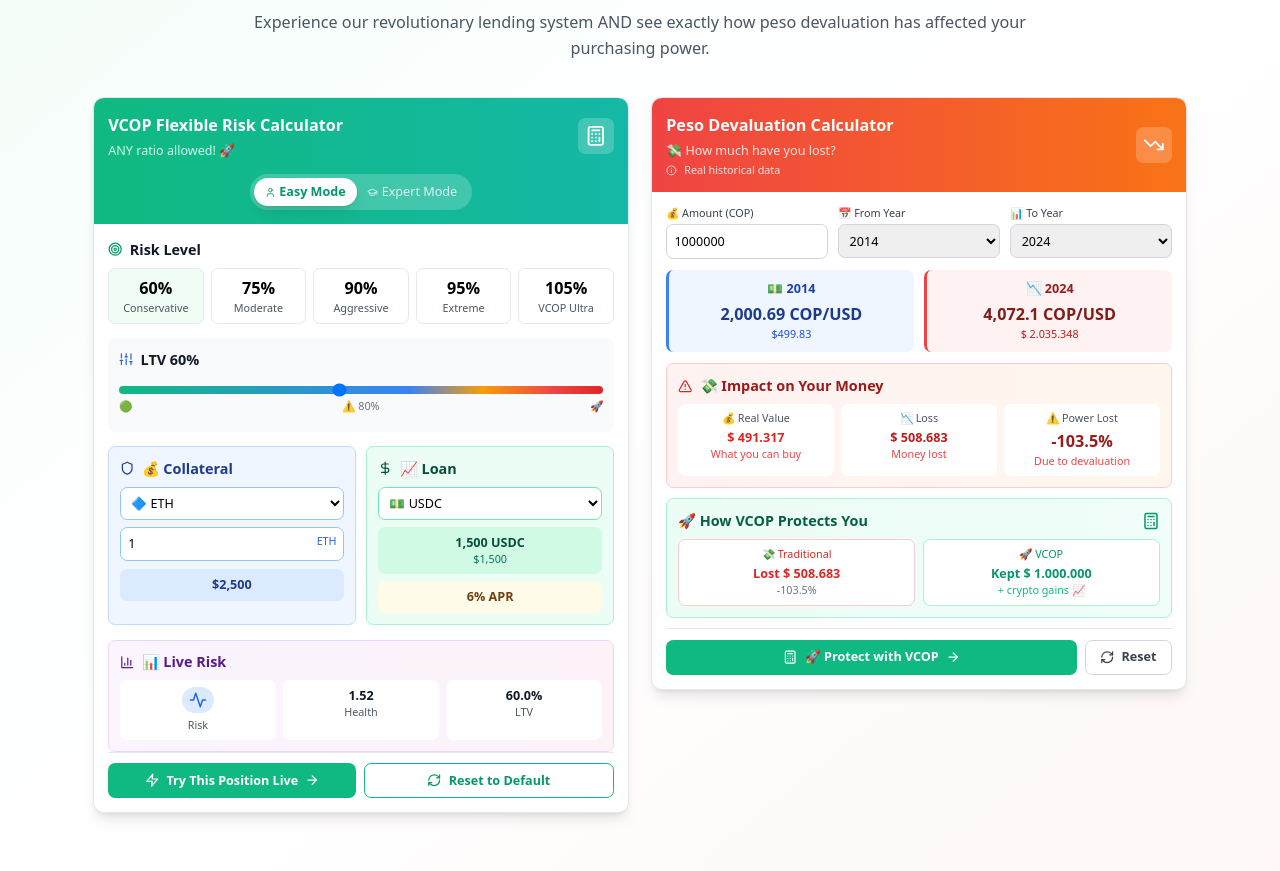
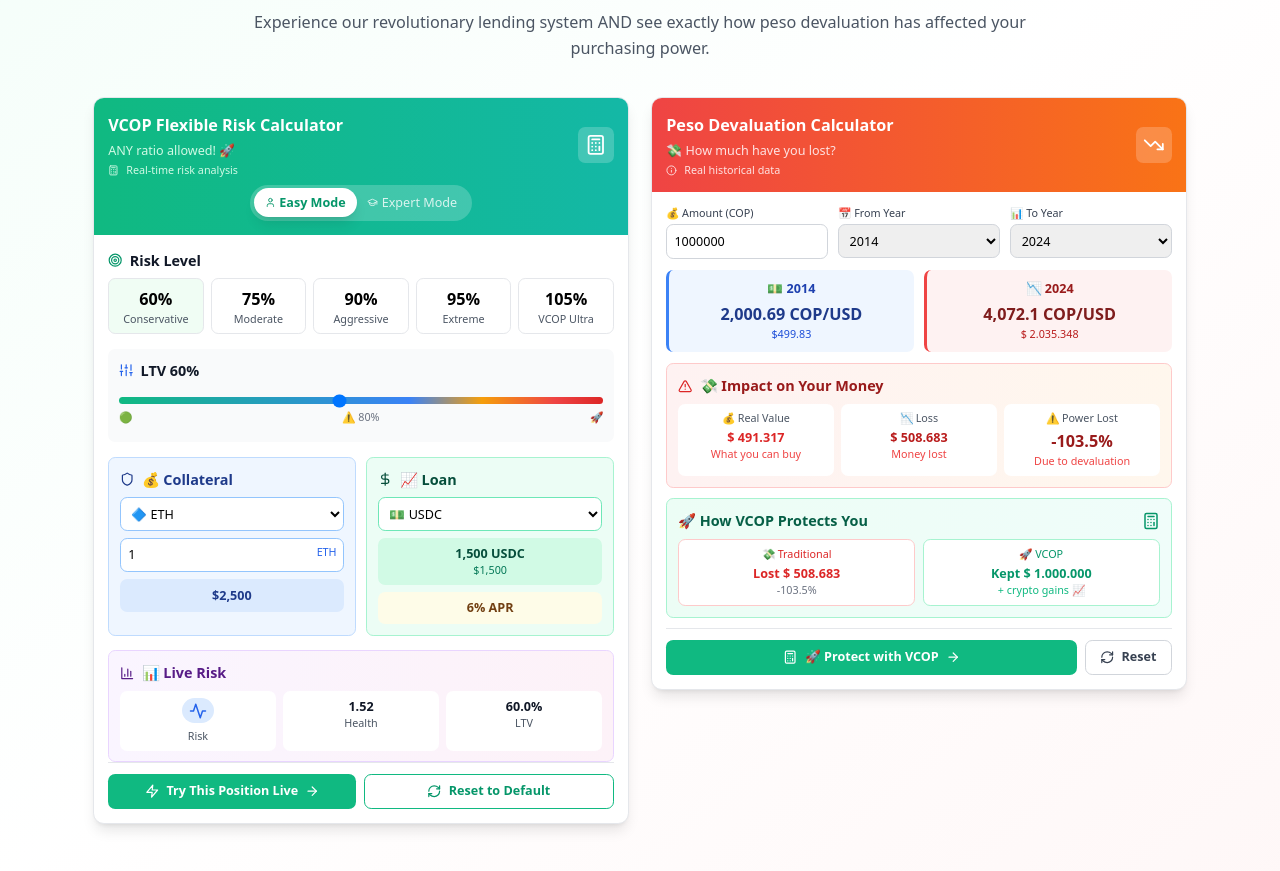
Before and after one commit to rofergon/Vcop_Protocol_LandingPage, a React (Vite) app: page / in a window 1280 px wide. Shown: the part 1135-2006 px from the top of the page. Built offline with nearby package versions, Linux system fonts and the light colour scheme.

Commit message:
Enhance InteractiveLoanDemo component with improved layout and spacing for better user experience. Add real-time risk analysis information and adjust padding in various sections for a more polished appearance.

```diff
--- a/src/components/InteractiveLoanDemo.tsx
+++ b/src/components/InteractiveLoanDemo.tsx
@@ -176,10 +176,14 @@
     <div className={`bg-white rounded-xl shadow-lg border border-gray-200 overflow-hidden ${className}`}>
       {/* Header */}
       <div className="bg-gradient-to-r from-emerald-500 to-teal-500 p-4 text-white">
-        <div className="flex items-center justify-between">
+        <div className="flex items-center justify-between mb-2">
           <div>
             <h3 className="text-lg font-bold mb-1">VCOP Flexible Risk Calculator</h3>
             <p className="text-emerald-100 text-sm">ANY ratio allowed! 🚀</p>
+            <div className="flex items-center gap-2 text-xs text-emerald-100 mt-1">
+              <Calculator className="w-3 h-3" />
+              <span>Real-time risk analysis</span>
+            </div>
           </div>
           <div className="bg-white/20 p-2 rounded-lg">
             <Calculator className="w-6 h-6" />
@@ -187,7 +191,7 @@
         </div>
 
         {/* Mode Toggle */}
-        <div className="mt-4 flex items-center justify-center">
+        <div className="flex items-center justify-center">
           <div className="bg-white/20 rounded-full p-1 flex">
             <button
               onClick={() => setIsEasyMode(true)}
```
